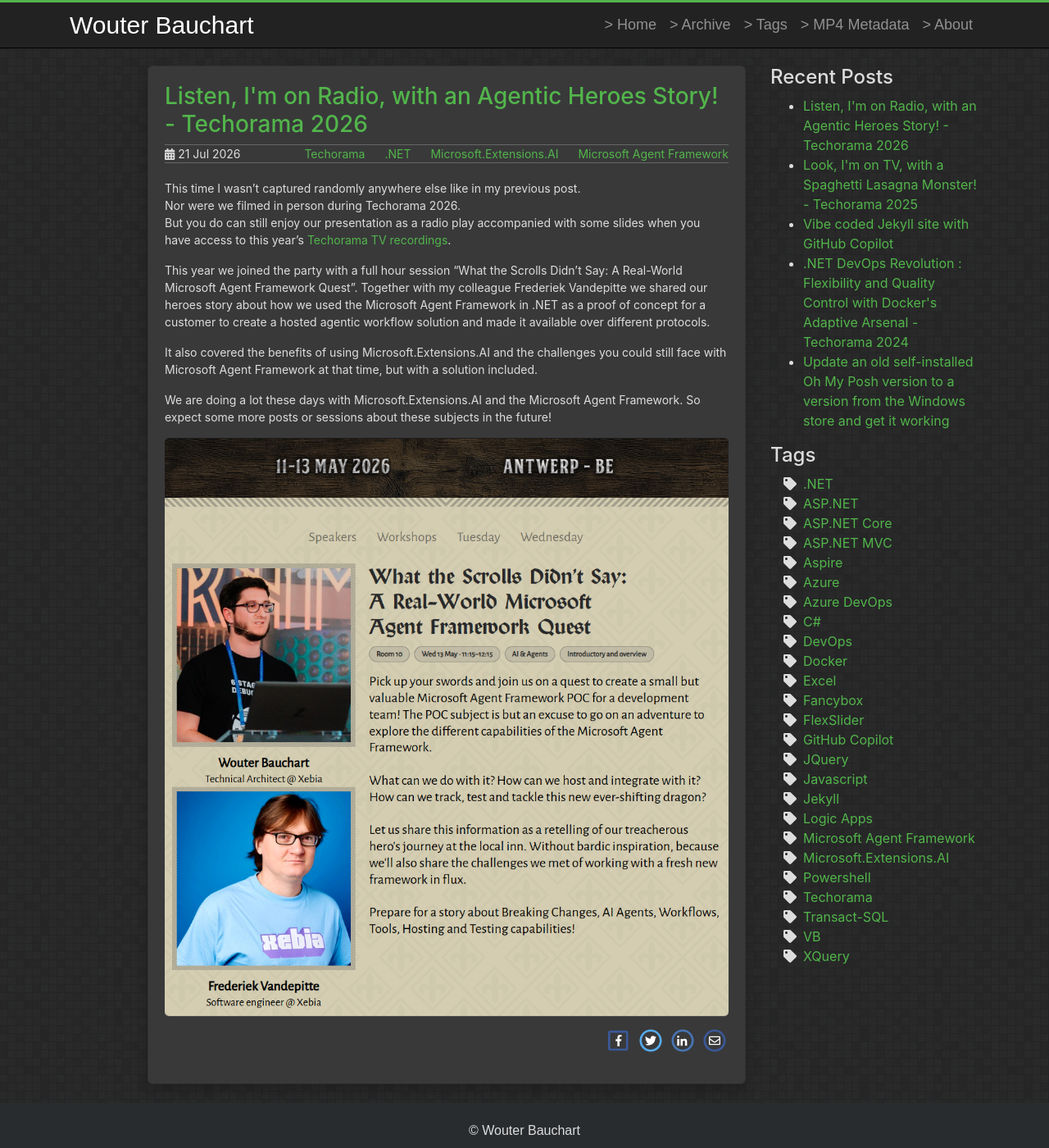
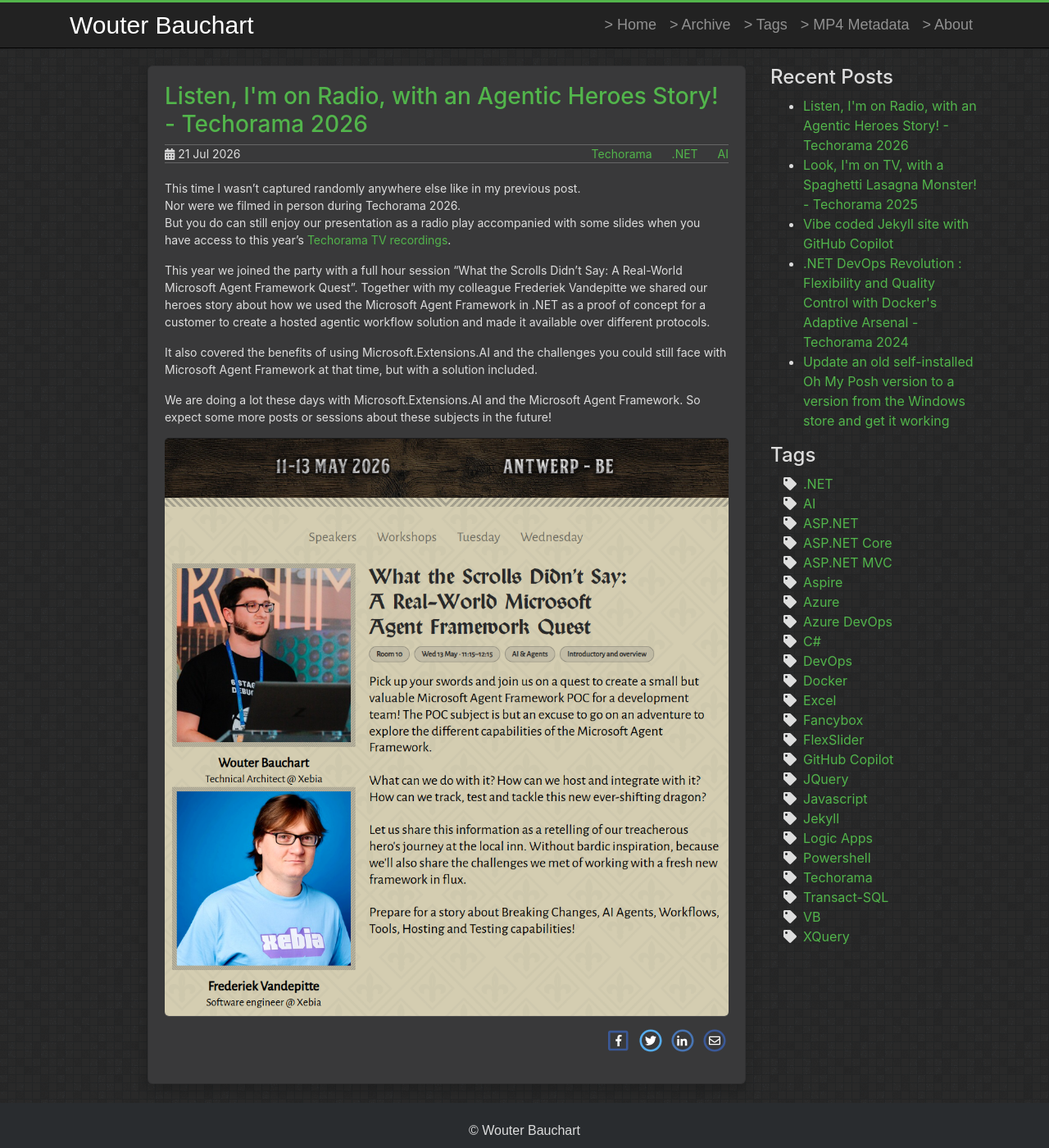
Before and after one commit to WouterBau/WouterBau.github.io, a Jekyll site: the page built from _posts/2026-07-21-on-radio-with-agentic-heroes-story.md, in a window 1280 px wide and 1400 px high. Shown: the whole window at 82% size. Built offline with Jekyll 4.4.1, drawn with Linux system fonts in a browser that asks for light colours.

Commit message:
Fix filename + Add tag file

```diff
--- a/_posts/2026-06-10-on-radio-with-heroes-story.md
+++ b/_posts/2026-07-21-on-radio-with-agentic-heroes-story.md
@@ -6,8 +6,7 @@
 tags:
  - Techorama
  - .NET
- - Microsoft.Extensions.AI
- - Microsoft Agent Framework
+ - AI
 share: true
 ---
 This time I wasn't captured randomly anywhere else like in my previous post.
```
Also changed, not shown: tags/AI.md (added, +4 -0 lines).
